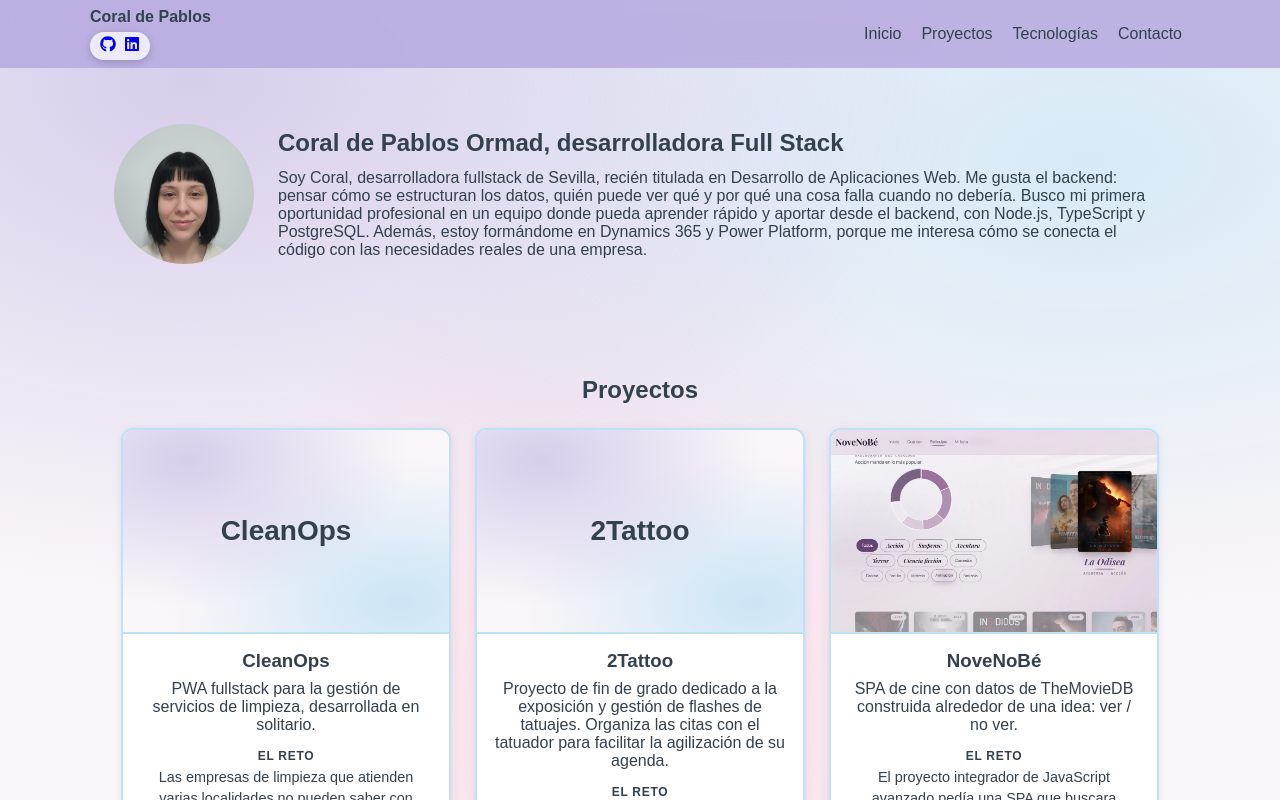
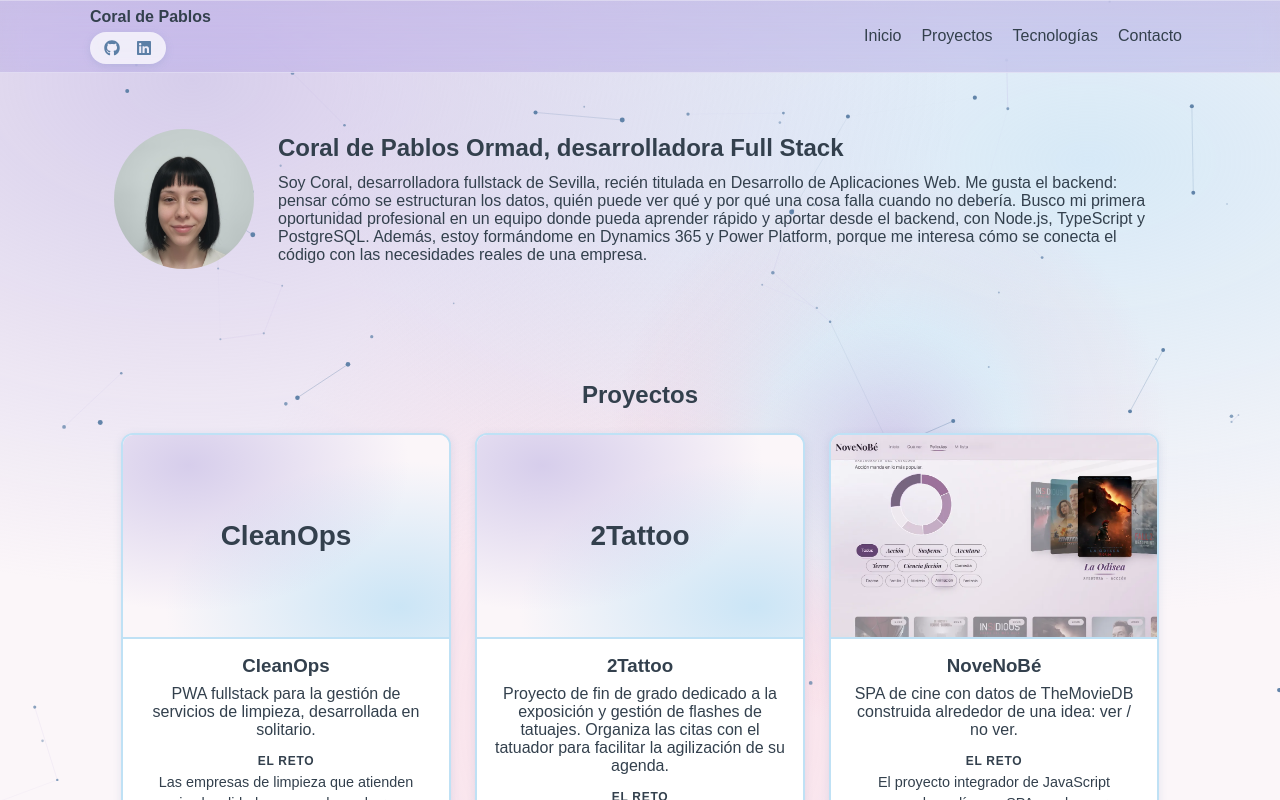
Before and after one commit to coralormad/PortfolioTB, a React (Vite) app: page / in a window 1280 px wide. Shown: the top 800 px of the page. Built offline with nearby package versions, Linux system fonts and the light colour scheme; some icons are missing.

Commit message:
feat: fondo de constelación interactivo y menú translúcido con estado al hacer scroll

```diff
--- a/src/App.tsx
+++ b/src/App.tsx
@@ -2,10 +2,12 @@ import Header from './components/Header/Header'
 import Inicio from './components/Inicio/Inicio'
 import Proyectos from './components/Proyectos/Proyectos'
 import Tecnologias from './components/Tecnologias/Tecnologias'
+import Fondo from './components/Fondo/Fondo'
 
 function App() {
   return (
     <>
+      <Fondo />
       <Header />
       <main>
         <Inicio />
--- /dev/null
+++ b/src/components/Fondo/Fondo.module.css
@@ -0,0 +1,9 @@
+.fondo {
+  position: fixed;
+  inset: 0;
+  z-index: -1;
+  display: block;
+  width: 100%;
+  height: 100%;
+  pointer-events: none;
+}
--- /dev/null
+++ b/src/components/Fondo/Fondo.tsx
@@ -0,0 +1,224 @@
+import { useEffect, useRef } from 'react'
+import styles from './Fondo.module.css'
+
+type Capa = {
+  prof: number
+  radio: [number, number]
+  alfa: number
+  vel: number
+  enlace: number
+  linea: 'primario' | 'morado'
+  peso: number
+}
+
+type Nodo = {
+  c: number
+  x: number
+  y: number
+  vx: number
+  vy: number
+  r: number
+}
+
+const CAPAS: Capa[] = [
+  { prof: 0.25, radio: [0.8, 1.3], alfa: 0.3, vel: 6, enlace: 80, linea: 'morado', peso: 0.45 },
+  { prof: 0.55, radio: [1.2, 1.9], alfa: 0.45, vel: 10, enlace: 105, linea: 'morado', peso: 0.35 },
+  { prof: 1, radio: [1.8, 2.6], alfa: 0.6, vel: 14, enlace: 130, linea: 'primario', peso: 0.2 },
+]
+
+const MARGEN = 60
+const RADIO_CURSOR = 170
+const INTENSIDAD = 1.6
+const INACTIVIDAD_MS = 2500
+
+function leerRgb(variable: string, porDefecto: string) {
+  const valor = getComputedStyle(document.documentElement).getPropertyValue(variable).trim()
+  return valor || porDefecto
+}
+
+export default function Fondo() {
+  const ref = useRef<HTMLCanvasElement>(null)
+
+  useEffect(() => {
+    const canvas = ref.current
+    const ctx = canvas?.getContext('2d')
+    if (!canvas || !ctx) return
+
+    const color = {
+      primario: leerRgb('--color-primario-rgb', '92, 127, 166'),
+      morado: leerRgb('--color-morado-rgb', '184, 172, 224'),
+      secundario: leerRgb('--color-secundario-rgb', '191, 225, 245'),
+      rosa: leerRgb('--color-rosa-rgb', '242, 166, 194'),
+    }
+
+    const reducir = window.matchMedia('(prefers-reduced-motion: reduce)')
+    let ancho = 0
+    let alto = 0
+    let nodos: Nodo[] = []
+    let ultimo = 0
+    let frame = 0
+    const raton = {
+      x: window.innerWidth / 2,
+      y: window.innerHeight * 0.4,
+      sx: window.innerWidth / 2,
+      sy: window.innerHeight * 0.4,
+      ultimoMov: -Infinity,
+    }
+
+    const envolver = (v: number, max: number) => {
+      const total = max + MARGEN * 2
+      return (((v + MARGEN) % total) + total) % total - MARGEN
+    }
+
+    const crearNodos = () => {
+      const total = Math.round(Math.min(150, Math.max(45, (ancho * alto) / 9000)))
+      nodos = []
+      CAPAS.forEach((capa, c) => {
+        const cantidad = Math.round(total * capa.peso)
+        for (let i = 0; i < cantidad; i++) {
+          const angulo = Math.random() * Math.PI * 2
+          nodos.push({
+            c,
+            x: Math.random() * (ancho + MARGEN * 2) - MARGEN,
+            y: Math.random() * (alto + MARGEN * 2) - MARGEN,
+            vx: Math.cos(angulo) * capa.vel,
+            vy: Math.sin(angulo) * capa.vel,
+            r: capa.radio[0] + Math.random() * (capa.radio[1] - capa.radio[0]),
+          })
+        }
+      })
+    }
+
+    const dibujar = (t: number, dt: number) => {
+      ctx.clearRect(0, 0, ancho, alto)
+
+      const inactivo = t - raton.ultimoMov > INACTIVIDAD_MS
+      const objetivoX = inactivo ? ancho * (0.5 + 0.32 * Math.sin(t * 0.00012)) : raton.x
+      const objetivoY = inactivo ? alto * (0.4 + 0.2 * Math.sin(t * 0.00017)) : raton.y
+      const suavizado = reducir.matches ? 1 : Math.min(1, dt * 0.004)
+      raton.sx += (objetivoX - raton.sx) * suavizado
+      raton.sy += (objetivoY - raton.sy) * suavizado
+
+      const luz = ctx.createRadialGradient(raton.sx, raton.sy, 0, raton.sx, raton.sy, 280)
+      luz.addColorStop(0, `rgba(${color.morado}, ${0.32 * INTENSIDAD})`)
+      luz.addColorStop(0.45, `rgba(${color.secundario}, ${0.18 * INTENSIDAD})`)
+      luz.addColorStop(1, `rgba(${color.rosa}, 0)`)
+      ctx.fillStyle = luz
+      ctx.fillRect(0, 0, ancho, alto)
+
+      const desplX = (raton.sx - ancho / 2) / ancho
+      const desplY = (raton.sy - alto / 2) / alto
+      const scroll = window.scrollY
+
+      const posiciones = nodos.map((n) => {
+        const capa = CAPAS[n.c]
+        let x = envolver(n.x - desplX * 28 * capa.prof, ancho)
+        let y = envolver(n.y - scroll * 0.2 * capa.prof - desplY * 28 * capa.prof, alto)
+        if (n.c > 0) {
+          const dx = raton.sx - x
+          const dy = raton.sy - y
+          const d = Math.hypot(dx, dy)
+          if (d < RADIO_CURSOR) {
+            const f = (1 - d / RADIO_CURSOR) * 0.12
+            x += dx * f
+            y += dy * f
+          }
+        }
+        return { x, y, n }
+      })
+
+      ctx.lineWidth = 1
+      for (let i = 0; i < posiciones.length; i++) {
+        const a = posiciones[i]
+        const capa = CAPAS[a.n.c]
+        for (let j = i + 1; j < posiciones.length; j++) {
+          const b = posiciones[j]
+          if (b.n.c !== a.n.c) continue
+          const d = Math.hypot(a.x - b.x, a.y - b.y)
+          if (d < capa.enlace) {
+            ctx.strokeStyle = `rgba(${color[capa.linea]}, ${(1 - d / capa.enlace) * capa.alfa * 0.6 * INTENSIDAD})`
+            ctx.beginPath()
+            ctx.moveTo(a.x, a.y)
+            ctx.lineTo(b.x, b.y)
+            ctx.stroke()
+          }
+        }
+        if (a.n.c > 0) {
+          const d = Math.hypot(a.x - raton.sx, a.y - raton.sy)
+          if (d < RADIO_CURSOR) {
+            ctx.strokeStyle = `rgba(${color.primario}, ${(1 - d / RADIO_CURSOR) * 0.35 * INTENSIDAD})`
+            ctx.beginPath()
+            ctx.moveTo(a.x, a.y)
+            ctx.lineTo(raton.sx, raton.sy)
+            ctx.stroke()
+          }
+        }
+      }
+
+      for (const p of posiciones) {
+        const capa = CAPAS[p.n.c]
+        ctx.fillStyle = `rgba(${color.primario}, ${Math.min(1, capa.alfa * INTENSIDAD)})`
+        ctx.beginPath()
+        ctx.arc(p.x, p.y, p.n.r, 0, Math.PI * 2)
+        ctx.fill()
+      }
+    }
+
+    const bucle = (t: number) => {
+      const dt = Math.min(50, t - (ultimo || t))
+      ultimo = t
+      for (const n of nodos) {
+        n.x += (n.vx * dt) / 1000
+        n.y += (n.vy * dt) / 1000
+      }
+      dibujar(t, dt)
+      frame = requestAnimationFrame(bucle)
+    }
+
+    const arrancar = () => {
+      cancelAnimationFrame(frame)
+      ultimo = 0
+      if (reducir.matches) dibujar(0, 0)
+      else frame = requestAnimationFrame(bucle)
+    }
+
+    const redimensionar = () => {
+      const dpr = Math.min(window.devicePixelRatio || 1, 2)
+      ancho = window.innerWidth
+      alto = window.innerHeight
+      canvas.width = Math.round(ancho * dpr)
+      canvas.height = Math.round(alto * dpr)
+      ctx.setTransform(dpr, 0, 0, dpr, 0, 0)
+      crearNodos()
+      if (reducir.matches) dibujar(0, 0)
+    }
+
+    const alMoverRaton = (e: PointerEvent) => {
+      raton.x = e.clientX
+      raton.y = e.clientY
+      raton.ultimoMov = performance.now()
+    }
+
+    const alHacerScroll = () => {
+      if (reducir.matches) dibujar(0, 0)
+    }
+
+    window.addEventListener('pointermove', alMoverRaton, { passive: true })
+    window.addEventListener('resize', redimensionar)
+    window.addEventListener('scroll', alHacerScroll, { passive: true })
+    reducir.addEventListener('change', arrancar)
+
+    redimensionar()
+    arrancar()
+
+    return () => {
+      cancelAnimationFrame(frame)
+      window.removeEventListener('pointermove', alMoverRaton)
+      window.removeEventListener('resize', redimensionar)
+      window.removeEventListener('scroll', alHacerScroll)
+      reducir.removeEventListener('change', arrancar)
+    }
+  }, [])
+
+  return <canvas className={styles.fondo} ref={ref} aria-hidden="true" />
+}
--- a/src/components/Header/Header.module.css
+++ b/src/components/Header/Header.module.css
@@ -1,10 +1,47 @@
+@property --menu-alfa {
+  syntax: '<number>';
+  inherits: false;
+  initial-value: 0.5;
+}
+
+.centinela {
+  position: absolute;
+  top: 0;
+  left: 0;
+  width: 1px;
+  height: 1px;
+  pointer-events: none;
+}
+
 .cabecera {
-  background: rgba(var(--color-morado-rgb), 0.9);
-  backdrop-filter: blur(6px);
+  --menu-alfa: 0.5;
+  background: linear-gradient(
+    180deg,
+    rgba(var(--color-morado-rgb), calc(var(--menu-alfa) + 0.08)),
+    rgba(var(--color-morado-rgb), var(--menu-alfa))
+  );
+  -webkit-backdrop-filter: blur(14px) saturate(140%);
+  backdrop-filter: blur(14px) saturate(140%);
+  border-bottom: 1px solid rgba(255, 255, 255, 0.45);
+  box-shadow: inset 0 1px 0 rgba(255, 255, 255, 0.35);
+  transition: --menu-alfa 0.3s ease, box-shadow 0.3s ease;
   padding: 8px 16px;
   position: sticky;
   top: 0;
   z-index: 10;
+}
+
+.conScroll {
+  --menu-alfa: 0.7;
+  box-shadow:
+    inset 0 1px 0 rgba(255, 255, 255, 0.35),
+    0 8px 24px -10px rgba(var(--color-primario-rgb), 0.35);
+}
+
+@supports not ((backdrop-filter: blur(1px)) or (-webkit-backdrop-filter: blur(1px))) {
+  .cabecera {
+    --menu-alfa: 0.88;
+  }
 }
 
 .inner {
@@ -37,13 +74,30 @@
   border-radius: var(--radio-pill);
   padding: 4px 10px;
   width: fit-content;
-  box-shadow: 0 2px 8px rgba(0, 0, 0, 0.2);
+  box-shadow: 0 2px 8px rgba(var(--color-primario-rgb), 0.18);
+}
+
+.redes a {
+  display: inline-flex;
+  padding: 4px;
+  border-radius: 50%;
+  color: var(--color-primario);
+  transition: transform 0.2s ease, color 0.2s ease;
 }
 
 .redes a:hover,
 .redes a:focus-visible {
   transform: translateY(-2px) scale(1.15);
   color: var(--color-acento);
+}
+
+.redes a:focus-visible {
+  outline: 2px solid var(--color-texto);
+  outline-offset: 2px;
+}
+
+.redes a:active {
+  transform: scale(0.95);
 }
 
 .tarjeta:hover {
@@ -104,8 +158,11 @@
   flex-direction: column;
   flex-basis: 100%;
   padding: 4px;
-  background: rgba(255, 255, 255, 0.75);
+  margin-bottom: 4px;
+  background: rgba(255, 255, 255, 0.62);
+  border: 1px solid rgba(255, 255, 255, 0.6);
   border-radius: var(--radio-md);
+  box-shadow: 0 8px 20px -12px rgba(var(--color-primario-rgb), 0.4);
 }
 
 .menuAbierto {
@@ -122,6 +179,8 @@
 .menu a:hover,
 .menu a:focus-visible {
   background: rgba(255, 255, 255, 0.4);
+  outline: 2px solid var(--color-texto);
+  outline-offset: -2px;
 }
 
 
@@ -137,7 +196,10 @@
     gap: 4px;
     margin-left: auto;
     padding: 0;
+    margin-bottom: 0;
     background: none;
+    border: 0;
     border-radius: 0;
+    box-shadow: none;
   }
 }
--- a/src/components/Header/Header.tsx
+++ b/src/components/Header/Header.tsx
@@ -1,6 +1,7 @@
-import { useState } from 'react'
+import { useRef, useState } from 'react'
 import { FaGithub, FaLinkedin } from 'react-icons/fa'
 import styles from './Header.module.css'
+import { useScrollado } from '../../hooks/useScrollado'
 
 const enlaces = [
   { href: '#inicio', texto: 'Inicio' },
@@ -12,9 +13,13 @@ const enlaces = [
 export default function Header() {
   const [abierto, setAbierto] = useState(false)
   const cerrar = () => setAbierto(false)
+  const centinela = useRef<HTMLDivElement>(null)
+  const scrollado = useScrollado(centinela)
 
   return (
-    <header className={styles.cabecera}>
+    <>
+      <div ref={centinela} className={styles.centinela} aria-hidden="true" />
+      <header className={`${styles.cabecera} ${scrollado ? styles.conScroll : ''}`}>
         <div className={styles.inner}>
           <div className={styles.marca}>
             <a className={styles.logo} href="#inicio">Coral de Pablos</a>
@@ -62,5 +67,6 @@ export default function Header() {
           </nav>
         </div>
       </header>
+    </>
   )
 }
--- /dev/null
+++ b/src/hooks/useScrollado.ts
@@ -0,0 +1,19 @@
+import { useEffect, useState, type RefObject } from 'react'
+
+export function useScrollado(centinela: RefObject<HTMLElement | null>) {
+  const [scrollado, setScrollado] = useState(false)
+
+  useEffect(() => {
+    const el = centinela.current
+    if (!el) return
+
+    const observador = new IntersectionObserver(([entrada]) => {
+      setScrollado(!entrada.isIntersecting)
+    })
+    observador.observe(el)
+
+    return () => observador.disconnect()
+  }, [centinela])
+
+  return scrollado
+}
--- a/src/styles/base.css
+++ b/src/styles/base.css
@@ -6,6 +6,12 @@
 
 html {
   background: var(--color-fondo);
+}
+
+@media (prefers-reduced-motion: no-preference) {
+  html {
+    scroll-behavior: smooth;
+  }
 }
 
 body {
```
Lines whose indentation alone changed are shown as unchanged.
